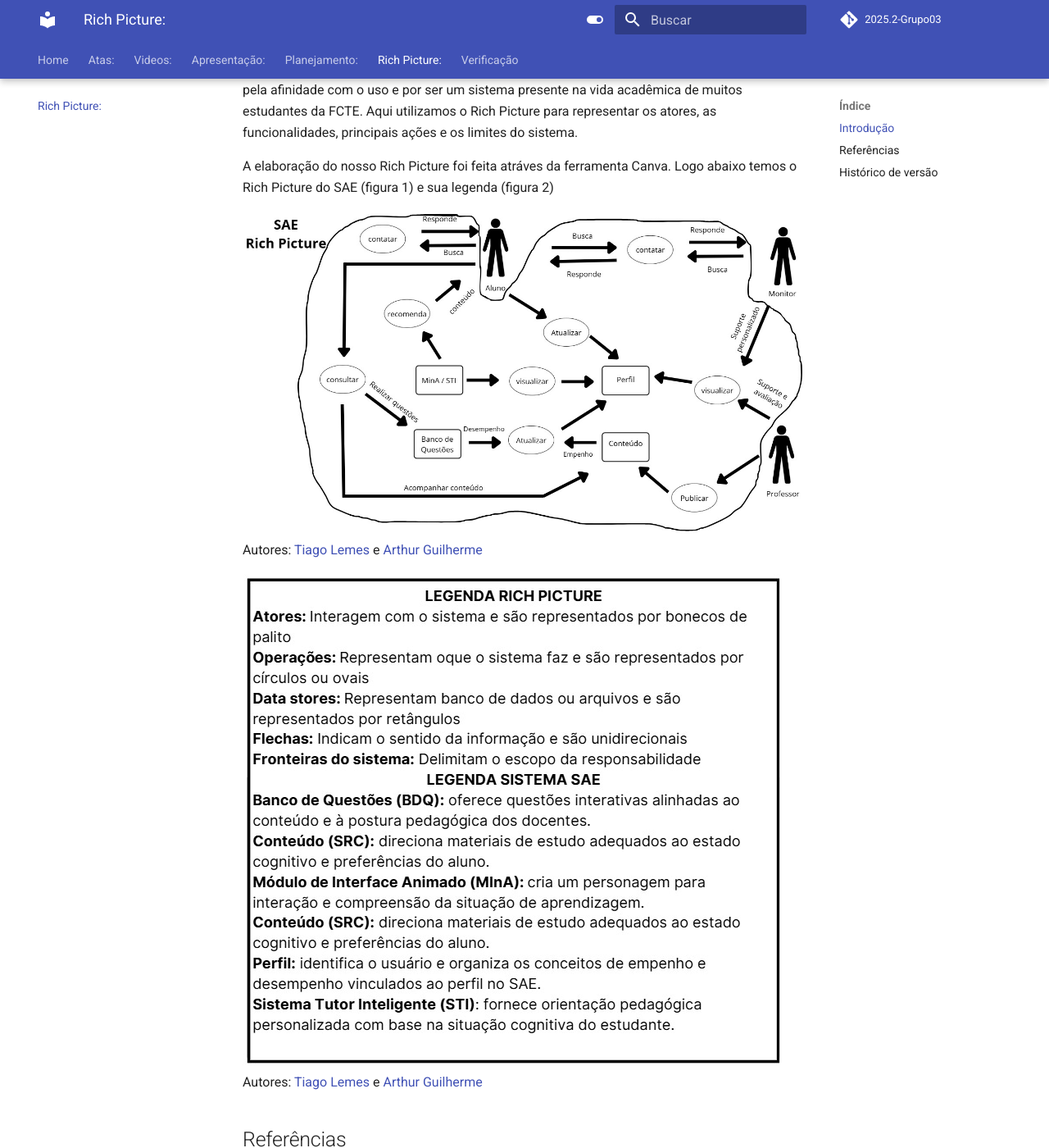
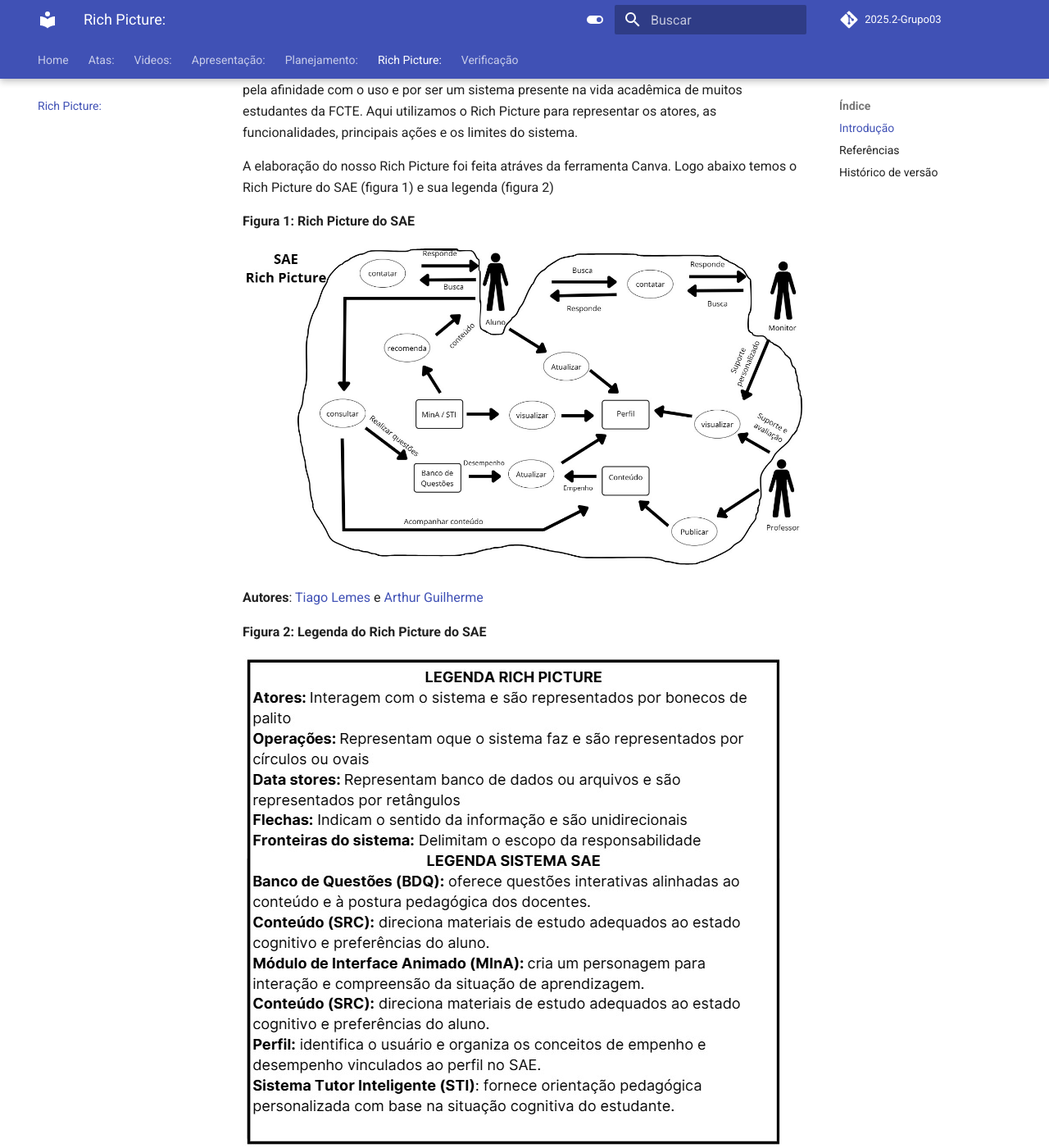
Before and after one commit to Requisitos-de-Software/2025.2-Grupo03, an MkDocs documentation site: the page built from docs/Rich-picture/richpicture.md, in a window 1280 px wide and 1400 px high, scrolled down 402 px. Shown: the whole window at 82% size. Built offline with MkDocs 1.6.1 and Material for MkDocs 9.7.7, drawn with Linux system fonts in a browser that asks for light colours; comment, search, counter and statistics services are not loaded.

Commit message:
corrigindo tela do rich picture

```diff
--- a/docs/Rich-picture/richpicture.md
+++ b/docs/Rich-picture/richpicture.md
@@ -7,11 +7,17 @@ Nesse projeto, o Rich Picture foi desenvolvido com base no sistema SAE, escolhid
 
 A elaboração do nosso Rich Picture foi feita atráves da ferramenta Canva. Logo abaixo temos o Rich Picture do SAE (figura 1) e sua legenda (figura 2)
 
+**Figura 1: Rich Picture do SAE**
+
 ![Figura 1: Rich Picture do SAE](../imagens/RichPicture-SAE.jpg)
-Autores: [Tiago Lemes](https://github.com/TiagoTeixeira-2005) e [Arthur Guilherme](https://github.com/ArthurGuilher62)
+
+**Autores**: [Tiago Lemes](https://github.com/TiagoTeixeira-2005) e [Arthur Guilherme](https://github.com/ArthurGuilher62)
+
+**Figura 2: Legenda do Rich Picture do SAE**
 
 ![Figura 2: Legenda do Rich Picture do SAE](../imagens/LegendaRichPicture-SAE.jpg)
-Autores: [Tiago Lemes](https://github.com/TiagoTeixeira-2005) e [Arthur Guilherme](https://github.com/ArthurGuilher62)
+
+**Autores**: [Tiago Lemes](https://github.com/TiagoTeixeira-2005) e [Arthur Guilherme](https://github.com/ArthurGuilher62)
 
 ## Referências
 CTEC2402 Software Development Project, Introducing Rich Pictures
```
